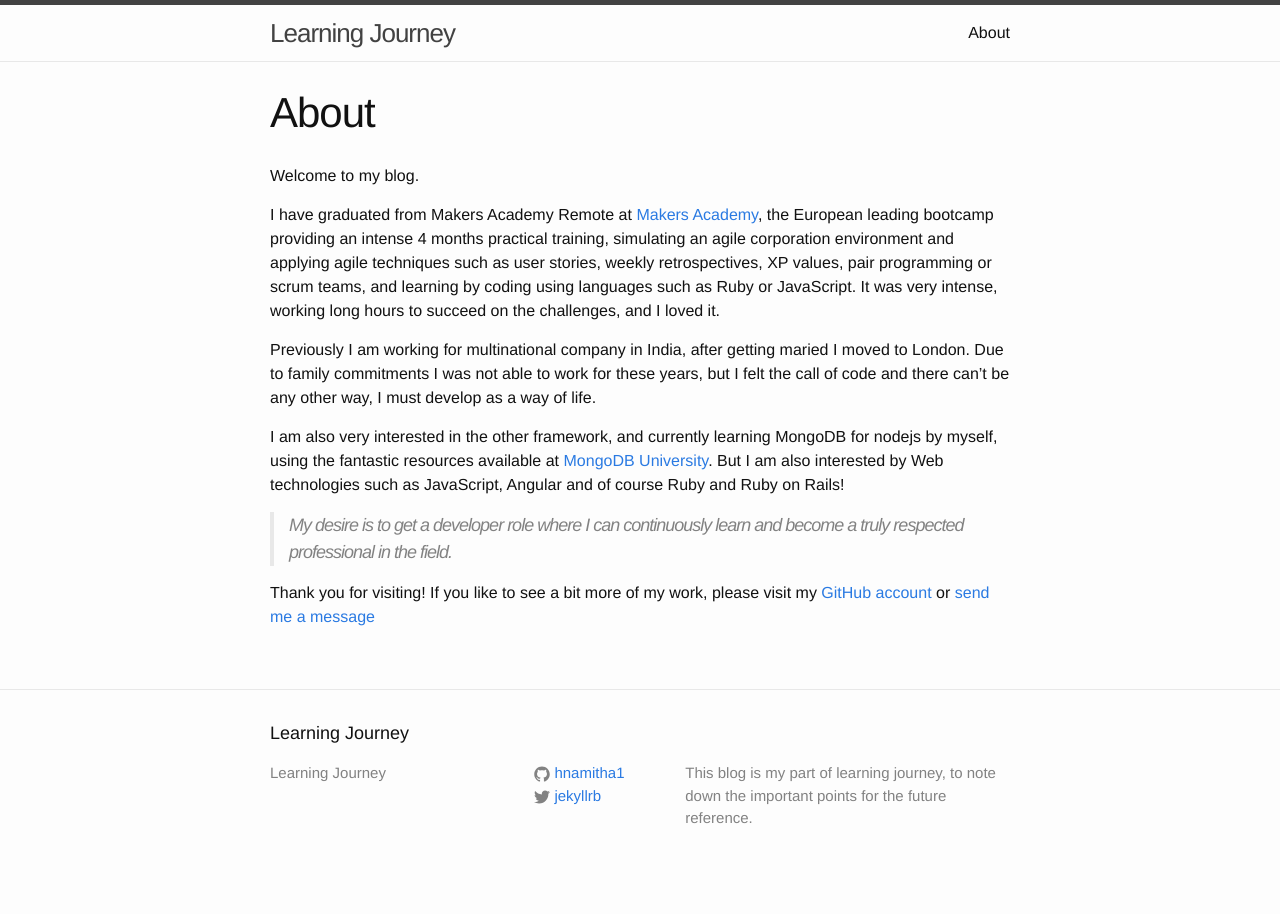
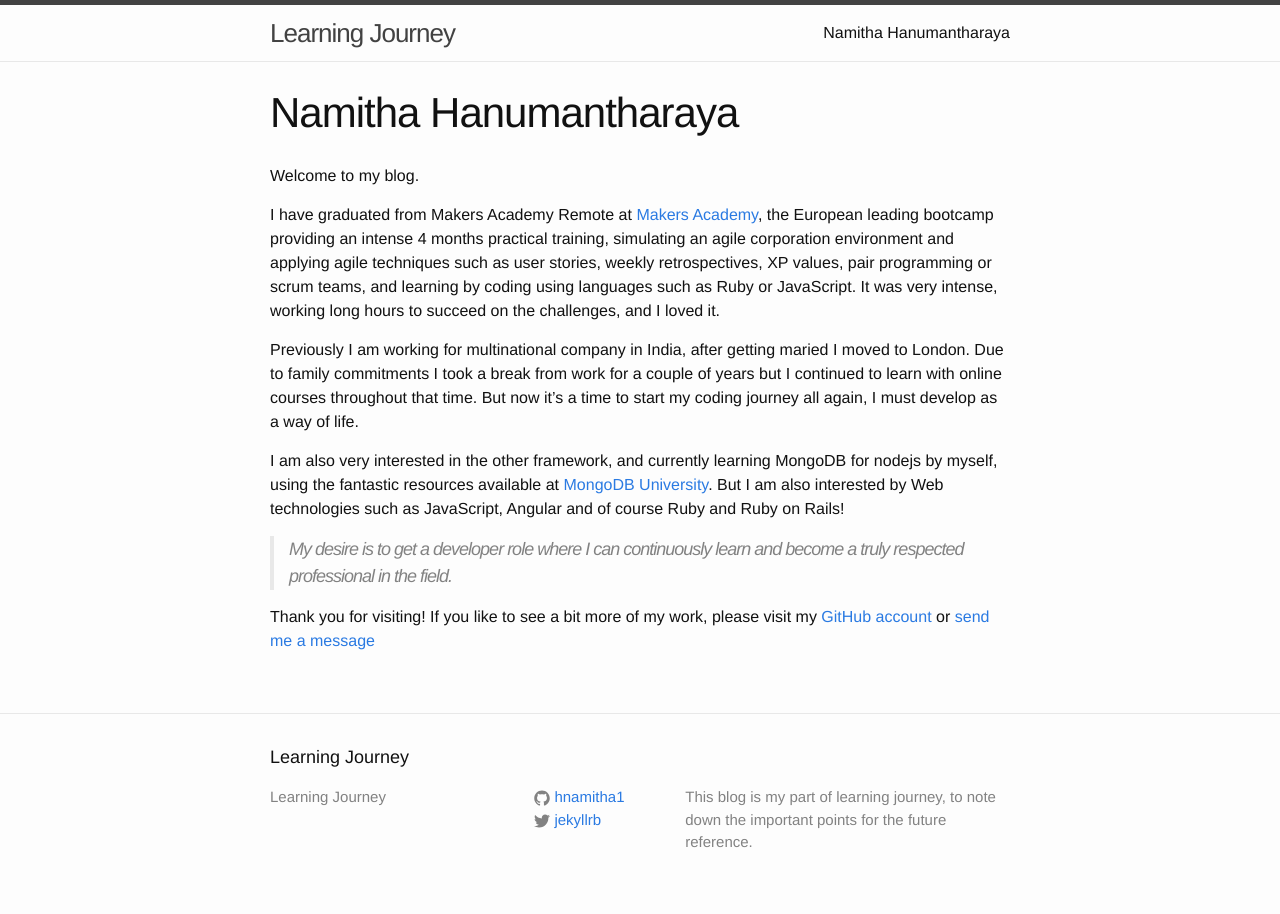
Before and after one commit to hnamitha1/hnamitha1.github.io, a Jekyll site: the page built from about.md, in a window 1280 px wide. Built offline with Jekyll 4.4.1, drawn with Linux system fonts in a browser that asks for light colours.

Commit message:
few changes

```diff
--- a/about.md
+++ b/about.md
@@ -1,6 +1,6 @@
 ---
 layout: page
-title: About
+title: Namitha Hanumantharaya
 permalink: /about/
 ---
 
@@ -8,7 +8,7 @@ Welcome to my blog.
 
 I have graduated from Makers Academy Remote at <a href="http://www.makersacademy.com/" target="_blank">Makers Academy</a>, the European leading bootcamp providing an intense 4 months practical training, simulating an agile corporation environment and applying agile techniques such as user stories, weekly retrospectives, XP values, pair programming or scrum teams, and learning by coding using languages such as Ruby or JavaScript.  It was very intense, working long hours to succeed on the challenges, and I loved it.
 
-Previously I am working for multinational company in India, after getting maried I moved to London. Due to family commitments I was not able to work for these years, but I felt the call of code and there can't be any other way, I must develop as a way of life.
+Previously I am working for multinational company in India, after getting maried I moved to London. Due to family commitments I took a break from work for a couple of years but I continued to learn with online courses throughout that time. But now it's a time to start my coding journey all again, I must develop as a way of life.
 
 I am also very interested in the other framework, and currently learning MongoDB for nodejs by myself, using the fantastic resources available at <a href="https://university.mongodb.com/courses/M101JS/about/" target="_blank">MongoDB University</a>.  But I am also interested by Web technologies such as JavaScript, Angular and of course Ruby and Ruby on Rails!
 
```
